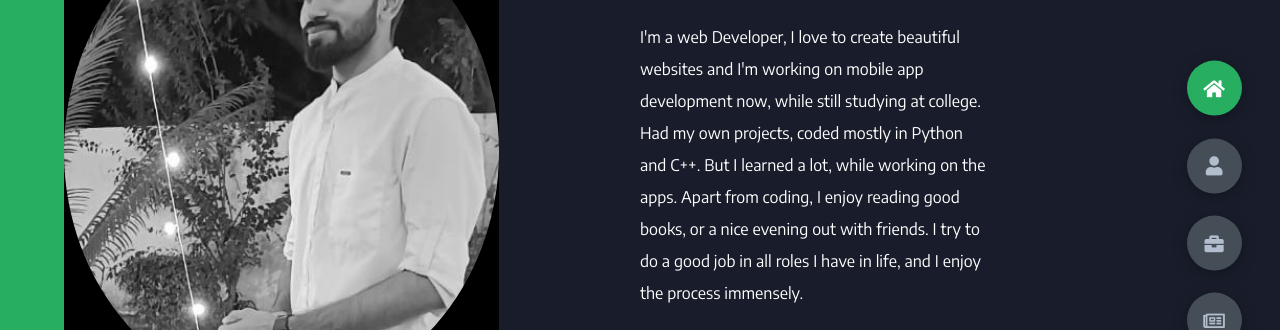
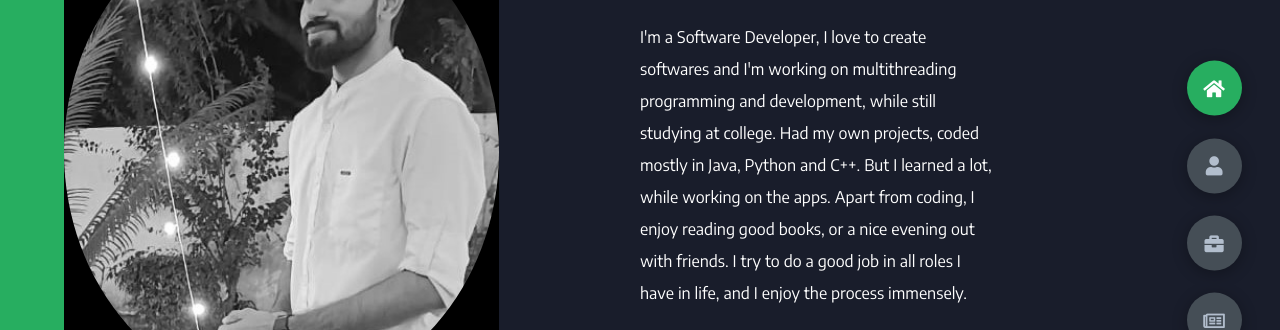
Before and after one commit to tinkalkumar007/Portfolio, a plain HTML site: page index.html in a window 1280 px wide. Shown: the part 157-487 px from the top of the page. Drawn offline with Linux system fonts and the light colour scheme.

Commit message:
Update index.html

```diff
--- a/index.html
+++ b/index.html
@@ -30,9 +30,9 @@
                     A Developer.
                 </h1>
                 <p>
-                    I'm a web Developer, I love to create beautiful websites and
-                    I'm working on mobile app development now, while still studying at college.
-                    Had my own projects, coded mostly in Python and C++. But I learned a lot,
+                    I'm a Software Developer, I love to create softwares and
+                    I'm working on multithreading programming and development, while still studying at college.
+                    Had my own projects, coded mostly in Java, Python and C++. But I learned a lot,
                     while working on the apps. Apart from coding, I enjoy reading good books,
                     or a nice evening out with friends. I try to do a good job in all roles
                     I have in life, and I enjoy the process immensely.
```
